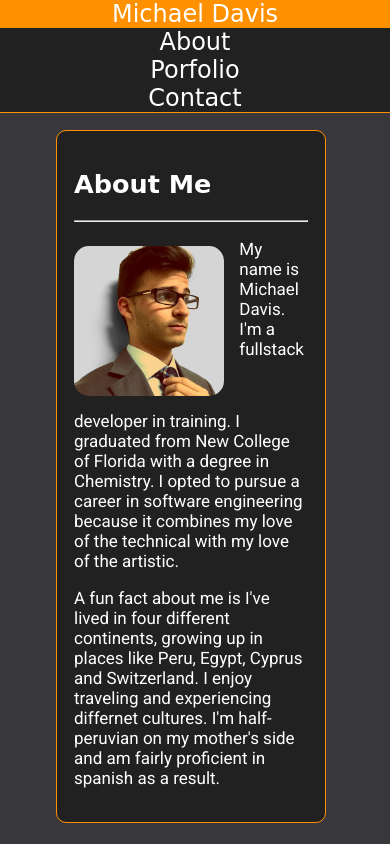
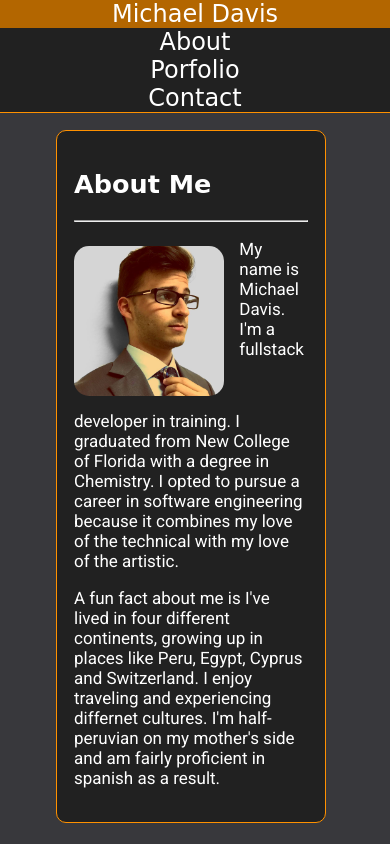
Before and after one commit to mhdavis/Basic-Porfolio, a plain HTML site: page index.html in a window 390 px wide. Shown: the top 844 px of the page. Drawn offline with Linux system fonts and the light colour scheme; a web font is replaced by a local one.

Commit message:
changed hover color on home logo

```diff
--- a/assets/css/style.css
+++ b/assets/css/style.css
@@ -175,6 +175,7 @@ footer {
       background: #ff9100;
     }#nav-logo:hover {
       color: white;
+      background: #b36600;
     }
 
     .nav-item {
```
